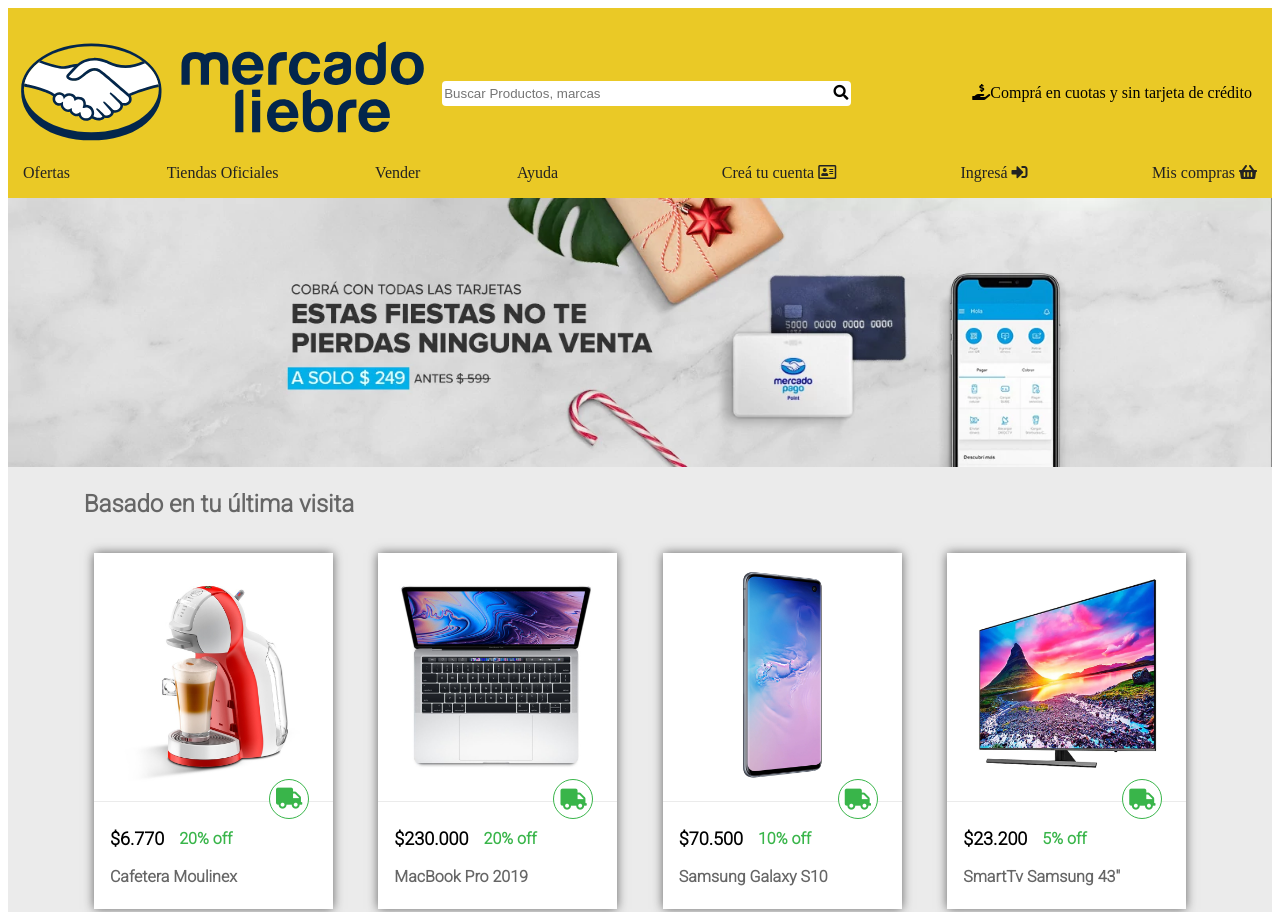
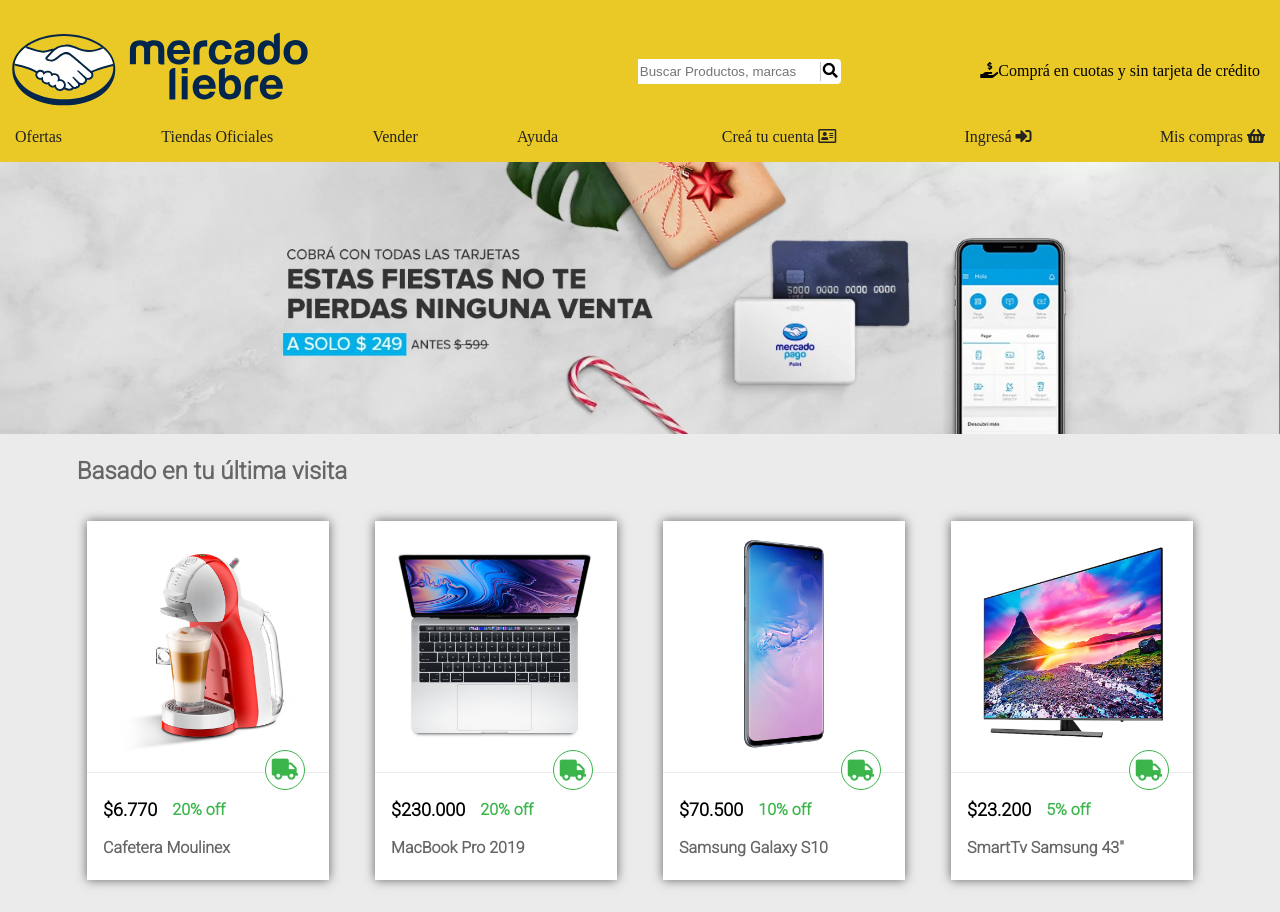
Before and after one commit to HernanCoder/proyecto_Mercado_Liebre, a website: page views/home.html in a window 1280 px wide. Shown: the top 912 px of the page. Drawn offline with Linux system fonts and the light colour scheme; files whose address does not match are found by name.

Commit message:
form sobre buscador

```diff
--- a/public/css/styles.css
+++ b/public/css/styles.css
@@ -1,9 +1,10 @@
 *{
     box-sizing: border-box;
-    margin: 0 px ;
-    padding: 0 px ;
 }
-
+.body{
+    margin: 0px;
+    padding: 0px;
+}
 
 /* ---------------------------------- HEADER ---------------------------------- */
 #background_header{
@@ -20,19 +21,18 @@
 
 .logo-mercado-liebre{
     align-self: flex-start;
-    width: 50em;
+    max-width: 50em;
 }
 
 .buscador{
     display: flex;
-    width: 50em;
+    justify-content: space-between;
+    max-width: 50em;
+    align-self: center;
     height: 25px;
     background-color: white;
-    align-items: center;
-    align-self: center;
-    justify-content: space-between;
     border-radius: 4px;
-    margin-left: 15px;
+    margin-left: 1%;
 }
 
 .input{
@@ -41,6 +41,7 @@
 }
 
 .lupa{
+    align-self: center;
     background-color: white;
     color:black;
     display: block;
@@ -49,6 +50,7 @@
     padding: 1px 2px;
     margin: 1px;
     font-size: 15px;
+    border-left: solid #c4c4c4 0.75px;
 }
 
 .compra_cuotas{
@@ -128,7 +130,7 @@
     padding: 15px 0px 15px 0px;
     max-width: 90%;
     background-color: white;
-    transition: box-shadow 350ms;
+    transition: all 350ms;
 }
 .articulos:hover{
     box-shadow: 20px 20px 20px rgb(91, 91, 91);
@@ -145,6 +147,7 @@
     margin: 0px;
     position: relative;
 }
+
 
 .titulares{
     font-family: 'Roboto', sans-serif;
@@ -225,6 +228,7 @@
 
 /*.descripciones:hover{
     display: initial;
+    color: red;
 } */
 
 
@@ -439,8 +443,6 @@
 
     .contenedor1{
         width: 67%;
-        display: flex;
-        justify-content: flex-start;
     }
 
     .compra_cuotas{
--- a/views/home.html
+++ b/views/home.html
@@ -15,21 +15,20 @@
 
     </head>
 
-    <body>
+    <body class="body">
         <header id="background_header">
             <div class="contenedor1_para_tablet">
                 <div class="contenedor1">
                     <div class="logo-mercado-liebre">
                         <img src = '/img/logo-mercado-liebre.svg' alt="logo Mercado Liebre"> </img>
                     </div>
-                    <div class="buscador">
-                        <form>
-                            <input class="input" type="text" placeholder="Buscar Productos, marcas"> </input>
-                        </form>
+                    <form class="buscador">
+                        <input class="input" type="text" placeholder="Buscar Productos, marcas"> </input>
+
                         <a href="" class="lupa">
                             <i class="fas fa-search"></i>
                         </a>
-                    </div>
+                    </form>
                 </div>
                 <div class="compra_cuotas">
                     <i class="fas fa-hand-holding-usd"> </i>
```
